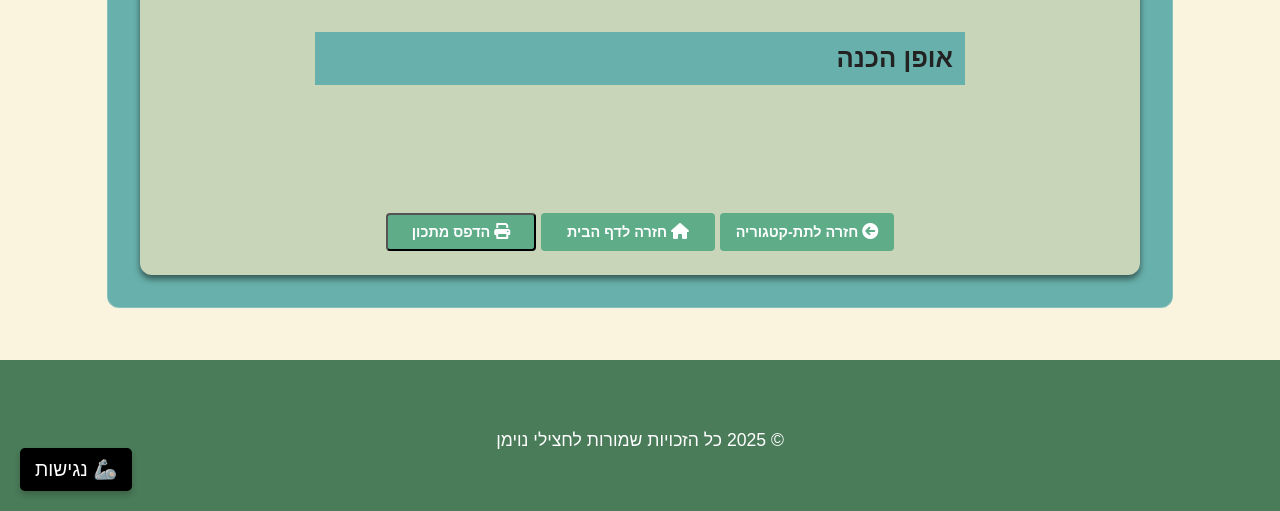
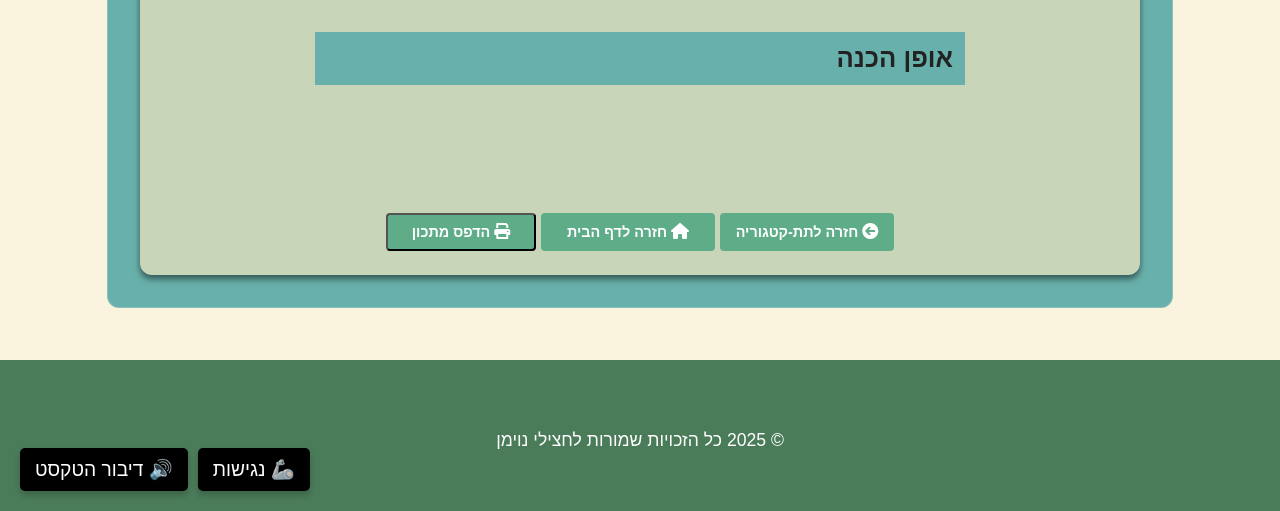
Before and after one commit to guynoyman63/eggplant-recipes-site, a Jekyll site: the page built from _recipes/eggplant-pie.html, in a window 1280 px wide and 1400 px high, scrolled down 531 px. Shown: the part 889-1400 px from the top of the window. Built offline with Jekyll 4.4.1, drawn with Linux system fonts in a browser that asks for light colours; nearby versions of some CDN libraries.

Commit message:
Update default.html

```diff
--- a/_layouts/default.html
+++ b/_layouts/default.html
@@ -2,9 +2,51 @@
 <html lang="he" dir="rtl">
 <head>
   {% include head.html %}
+  <style>
+    /* קונטיינר הכפתורים – מוצב בפינה השמאלית התחתונה */
+    .fixed-buttons {
+      position: fixed;
+      bottom: 20px;
+      left: 20px;
+      display: flex;
+      gap: 10px; /* רווח קטן בין הכפתורים */
+      z-index: 1000;
+    }
+    /* נעביר את סגנונות הכפתורים כדי לעקוף את ההגדרות מה־main.scss */
+    .fixed-buttons .accessibility-button,
+    .fixed-buttons .tts-button {
+      background-color: #000;
+      color: #fff;
+      padding: 10px 15px;
+      font-size: 1.2rem;
+      border: none;
+      border-radius: 5px;
+      cursor: pointer;
+      box-shadow: 0 4px 6px rgba(0,0,0,0.2);
+      transition: background 0.3s ease;
+      /* חשוב: לבטל כל הגדרת position שהגיעה מה־SCSS */
+      position: static !important;
+    }
+    .fixed-buttons .accessibility-button:hover,
+    .fixed-buttons .tts-button:hover {
+      background-color: #444;
+    }
+    /* התאמה למובייל */
+    @media (max-width: 768px) {
+      .fixed-buttons {
+        bottom: 15px;
+        left: 15px;
+        gap: 8px;
+      }
+      .fixed-buttons .accessibility-button,
+      .fixed-buttons .tts-button {
+        font-size: 1rem;
+        padding: 8px 12px;
+      }
+    }
+  </style>
 </head>
-<body class="layout-body"> <!-- מאפשר Flexbox בגוף העמוד -->
-
+<body class="layout-body">
   <header class="site-header">
     {% include header.html %}
   </header>
@@ -17,26 +59,45 @@
     {% include footer.html %}
   </footer>
 
-    <!-- כפתור נגישות -->
+  <!-- קונטיינר לכפתורים הקבועים: נגישות ודיבור הטקסט -->
+  <div class="fixed-buttons">
     <button id="accessibility-btn" onclick="toggleAccessibility()" class="accessibility-button">
       🦾 נגישות
     </button>
+    <button id="tts-btn" onclick="speakPageText()" class="tts-button">
+      🔊 דיבור הטקסט
+    </button>
+  </div>
 
-    <!-- סקריפט לנגישות -->
   <script>
+    // ביטול הדיבור בעת מעבר דף – כדי שלא ממשיכים להקריא את הדף הקודם
+    window.onbeforeunload = function() {
+      window.speechSynthesis.cancel();
+    };
+
+    // פונקציה למתג מצב נגישות – מוסיפה/מסירה מחלקות ושומרת בהגדרות בלוקאל סטוראג'
     function toggleAccessibility() {
       document.body.classList.toggle("high-contrast");
       document.body.classList.toggle("large-text");
 
-            // שמירת ההגדרה בלוקאלי כדי להפעיל גם בדפים אחרים
-            let isHighContrast = document.body.classList.contains("high-contrast");
-            let isLargeText = document.body.classList.contains("large-text");
-
-            localStorage.setItem("highContrast", isHighContrast);
-            localStorage.setItem("largeText", isLargeText);
+      localStorage.setItem("highContrast", document.body.classList.contains("high-contrast"));
+      localStorage.setItem("largeText", document.body.classList.contains("large-text"));
     }
 
-        // טעינת מצב הנגישות אם הופעל בעבר
+    // פונקציה לקריאת טקסט מהדף
+    function speakPageText() {
+      if (window.speechSynthesis.speaking) {
+        window.speechSynthesis.cancel();
+        return;
+      }
+      const fullText = document.body.innerText;
+      if (!fullText) return;
+      const utterance = new SpeechSynthesisUtterance(fullText);
+      utterance.lang = 'he-IL'; // הגדרת השפה לעברית
+      window.speechSynthesis.speak(utterance);
+    }
+
+    // בעת טעינת הדף – שחזור הגדרות הנגישות וביצוע קריאה אוטומטית (לאחר 500ms)
     window.onload = function() {
       if (localStorage.getItem("highContrast") === "true") {
         document.body.classList.add("high-contrast");
```
Also changed, not shown: other parts of _layouts/default.html (+1 -1 lines). Lines whose indentation alone changed are shown as unchanged.
